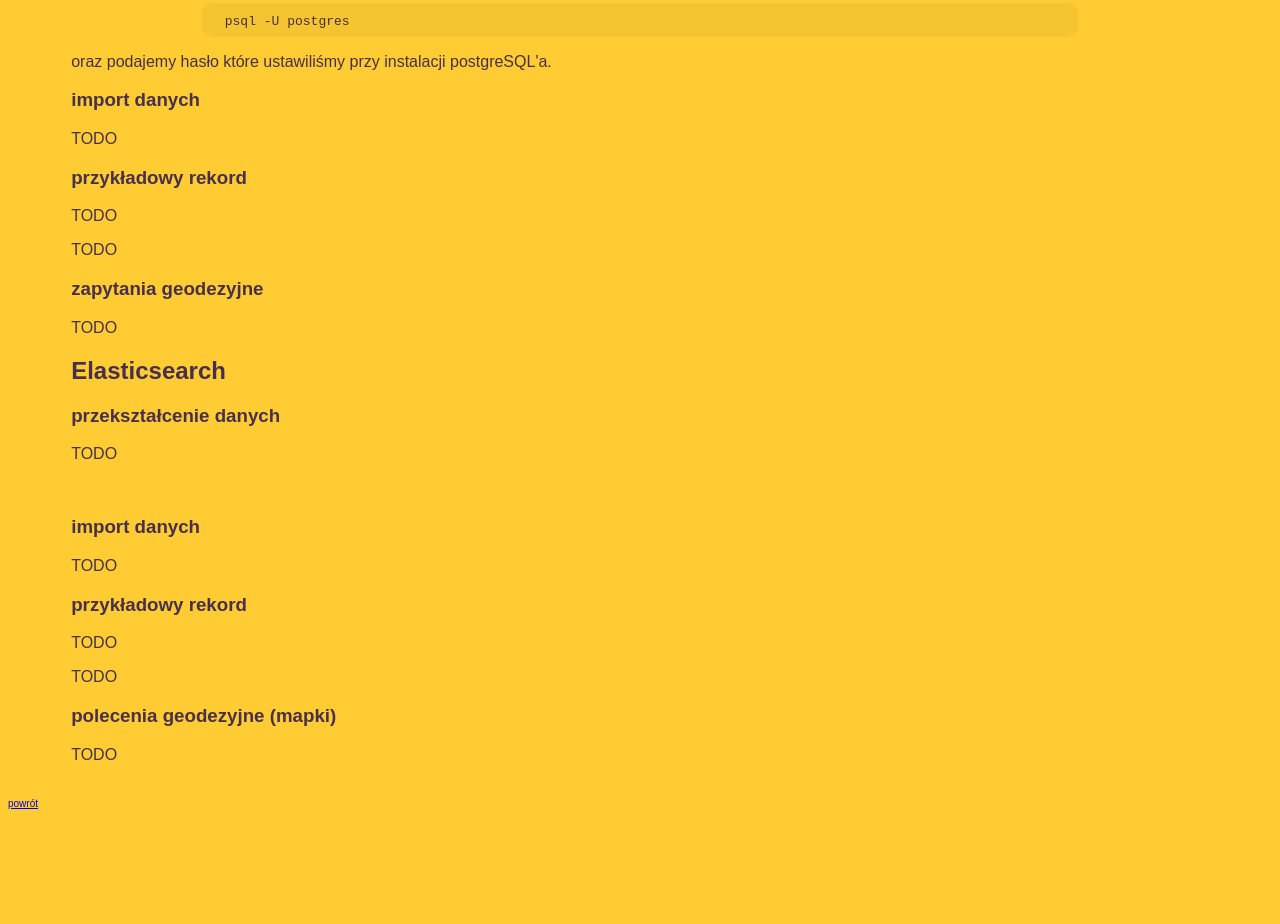
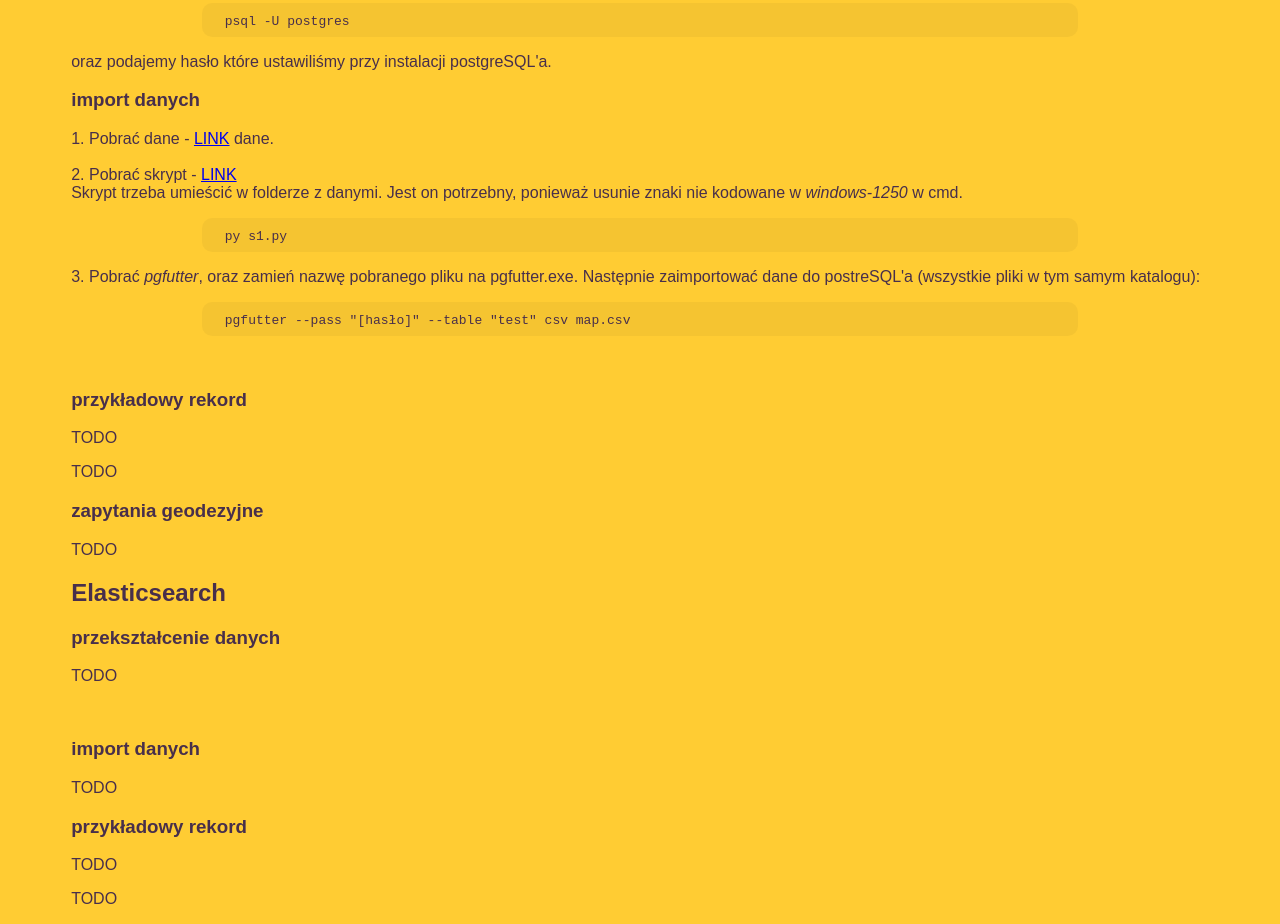
Before and after one commit to Mareks1/noSQL-projekt, a plain HTML site: page docs/pages/ZadGeoMB.html in a window 1280 px wide. Shown: the part 1731-2655 px from the top of the page. Before the commit the page ends 2548 px from the top, so only its background shows below. Drawn offline with Linux system fonts and the light colour scheme.

Commit message:
import danych 1/2

```diff
--- a/docs/pages/ZadGeoMB.html
+++ b/docs/pages/ZadGeoMB.html
@@ -132,7 +132,25 @@ psql -U postgres
 		</p>
 		<h3 id="psql2">import danych</h3>
 		<p>
-			TODO
+			1. Pobrać dane - <a href="geoportal.statistics.gov.uk/datasets/055c2d8135ca4297a85d624bb68aefdb_0.csv">LINK</a> dane.
+		</br></br>
+			2. Pobrać skrypt - <a href="../../scripts/s1.py" download>LINK</a>
+		</br>
+			Skrypt trzeba umieścić w folderze z danymi. Jest on potrzebny, ponieważ usunie znaki nie kodowane w <i>windows-1250</i> w cmd.
+		</br>
+			<div class="command">
+				<code>
+py s1.py
+				</code>
+			</div>
+			3. Pobrać <i>pgfutter</i>, oraz zamień nazwę pobranego pliku na pgfutter.exe.
+			Następnie zaimportować dane do postreSQL'a (wszystkie pliki w tym samym katalogu):
+			<div class="command">
+				<code>
+pgfutter --pass "[hasło]" --table "test" csv map.csv
+				</code>
+			</div>
+		</br>
 		</p>
 		<h3 id="psql3">przykładowy rekord</h3>
 		<p>
```
